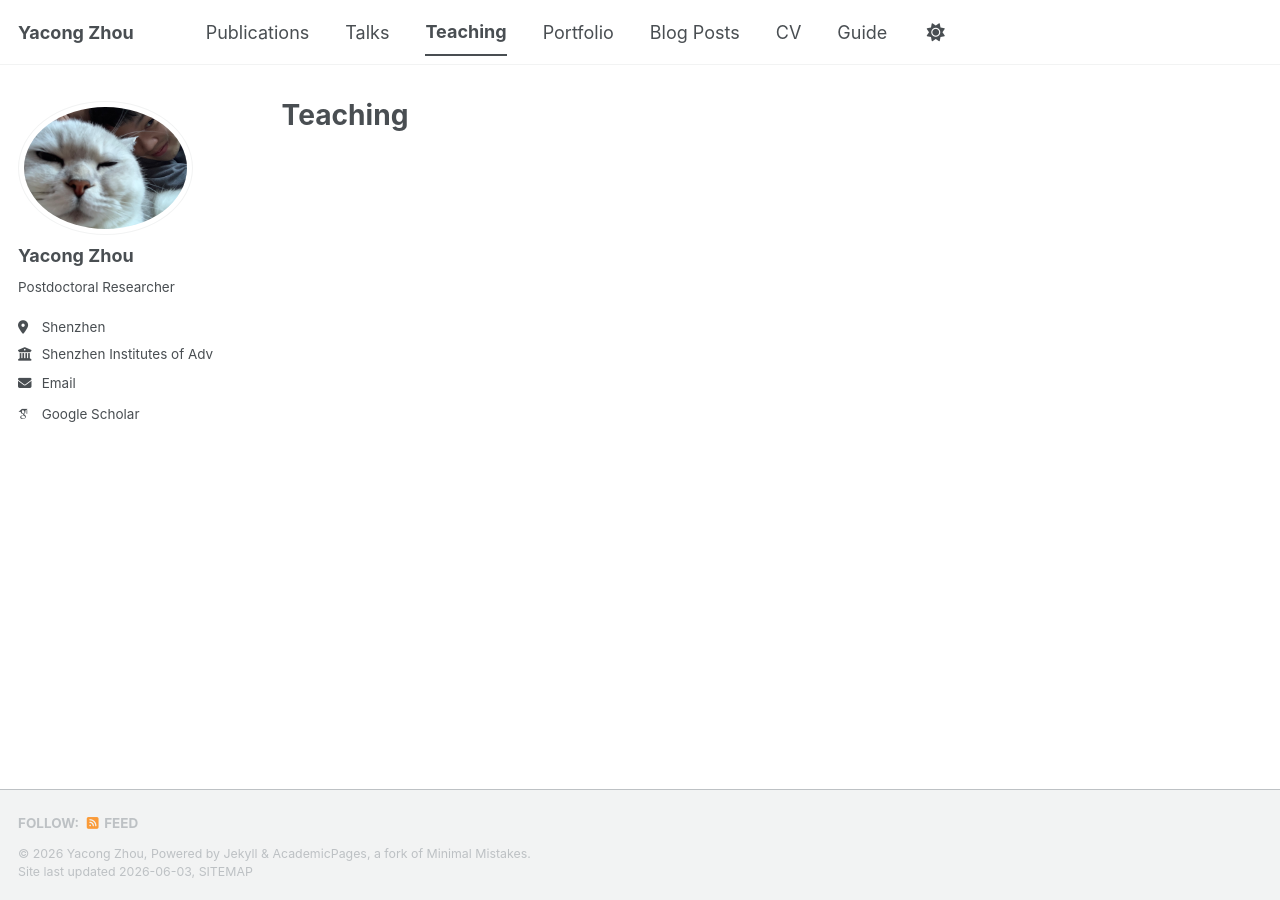
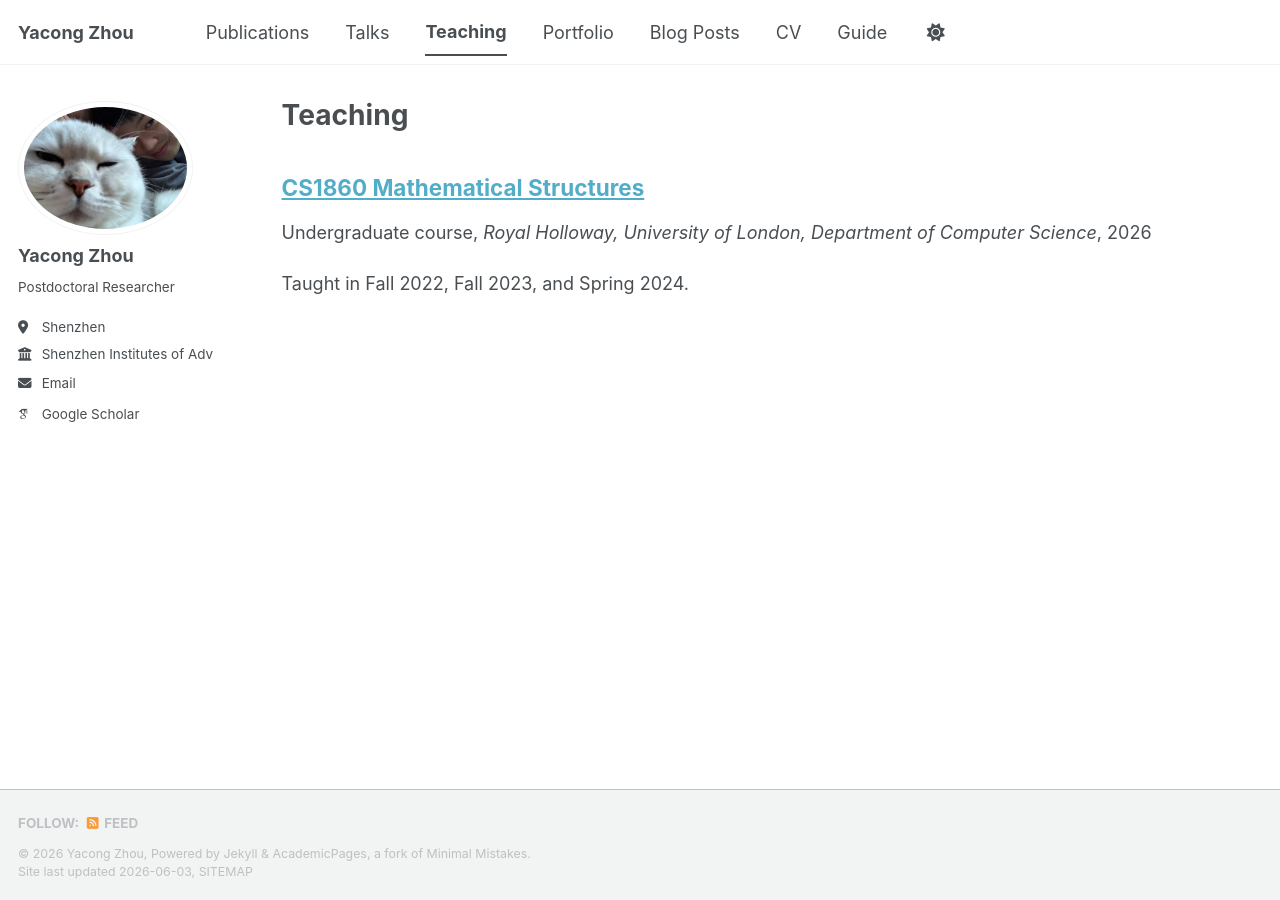
Before and after one commit to YACONGZHOU/yacongzhou.github.io, a Jekyll site: the page built from _pages/teaching.html, in a window 1280 px wide. Built offline with Jekyll 4.4.1, drawn with Linux system fonts in a browser that asks for light colours; some web fonts are replaced; a script bundle is joined from its source files by our own code; library files that are not in the unit come from our copies; a file with an impossible date is left out.

Commit message:
Update teaching-1.md

```diff
--- a/_teaching/teaching-1.md
+++ b/_teaching/teaching-1.md
@@ -4,17 +4,9 @@ collection: teaching
 type: "Undergraduate course"
 permalink: /teaching/teaching-1
 venue: "Royal Holloway, University of London, Department of Computer Science"
-date: Fall2022/Fall2023/Spring2024
 location: "London, UK"
 ---
 
+Taught in Fall 2022, Fall 2023, and Spring 2024.
+
 This is a description of a teaching experience. You can use markdown like any other post.
-
-Heading 1
-======
-
-Heading 2
-======
-
-Heading 3
-======
```
